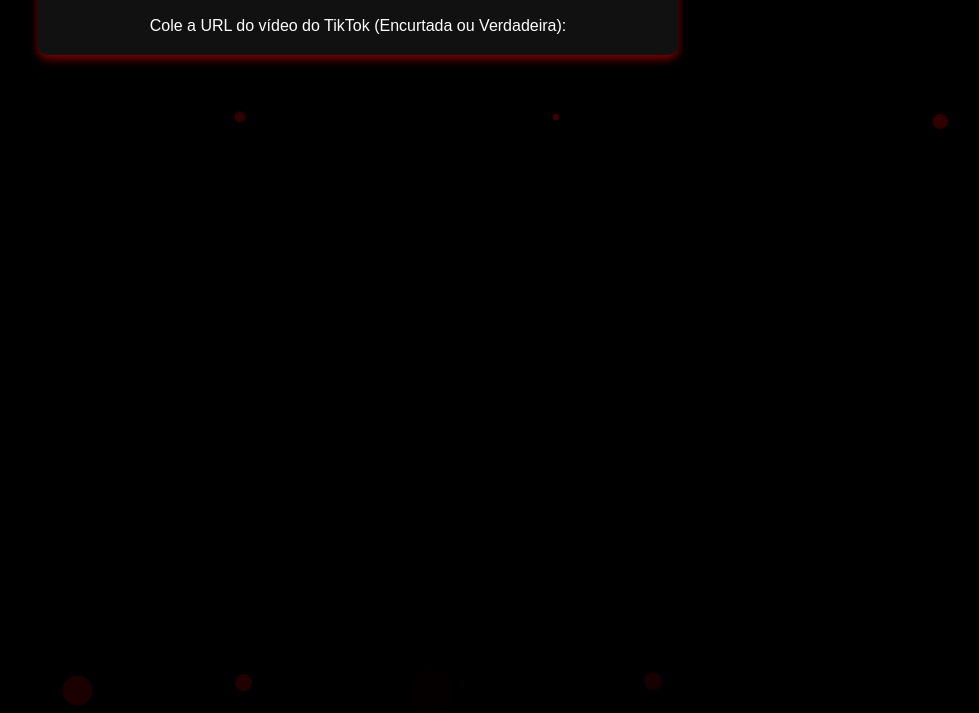
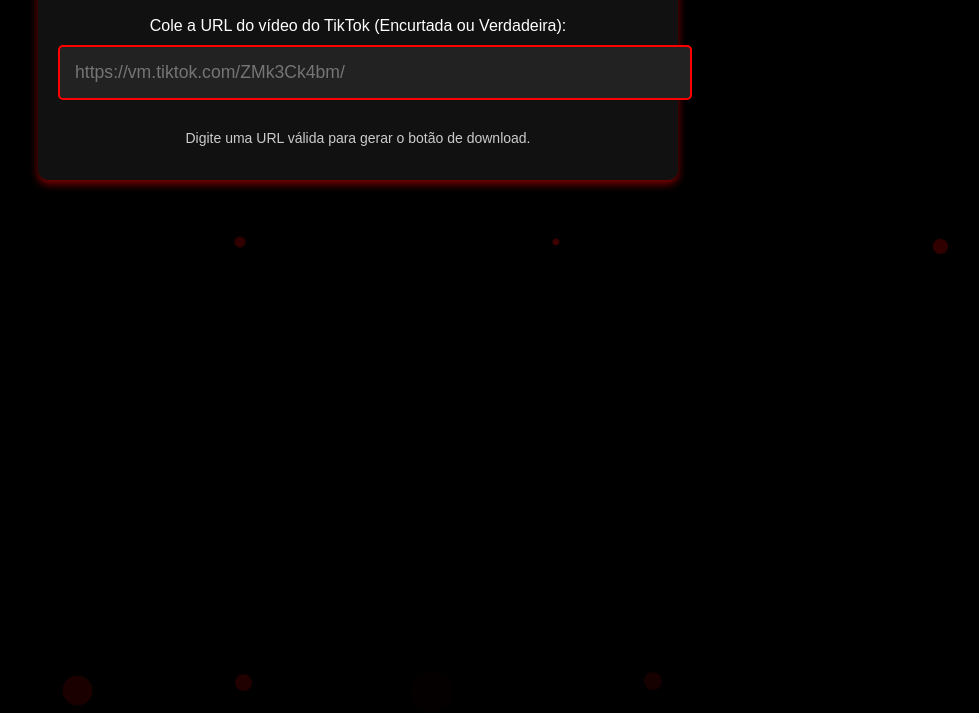
Before and after one commit to Aviator102/tiktok, a plain HTML site: page index.html in a window 1280 px wide. Shown: the part 131-844 px from the top of the page, without its empty margins (282-1261 px from the left). Drawn offline with Linux system fonts and the light colour scheme.

Commit message:
Update index.html

```diff
--- a/index.html
+++ b/index.html
@@ -200,4 +200,9 @@
     <div class="container">
         <h1>Baixar Vídeo do TikTok</h1>
         <label for="url">Cole a URL do vídeo do TikTok (Encurtada ou Verdadeira):</label>
-        <input type="text" id="
+        <input type="text" id="url" placeholder="https://vm.tiktok.com/ZMk3Ck4bm/" oninput="atualizarBotao()">
+        <div id="resultado" style="margin-top: 20px;"></div>
+        <p class="instrucoes">Digite uma URL válida para gerar o botão de download.</p>
+    </div>
+</body>
+</html>
```
